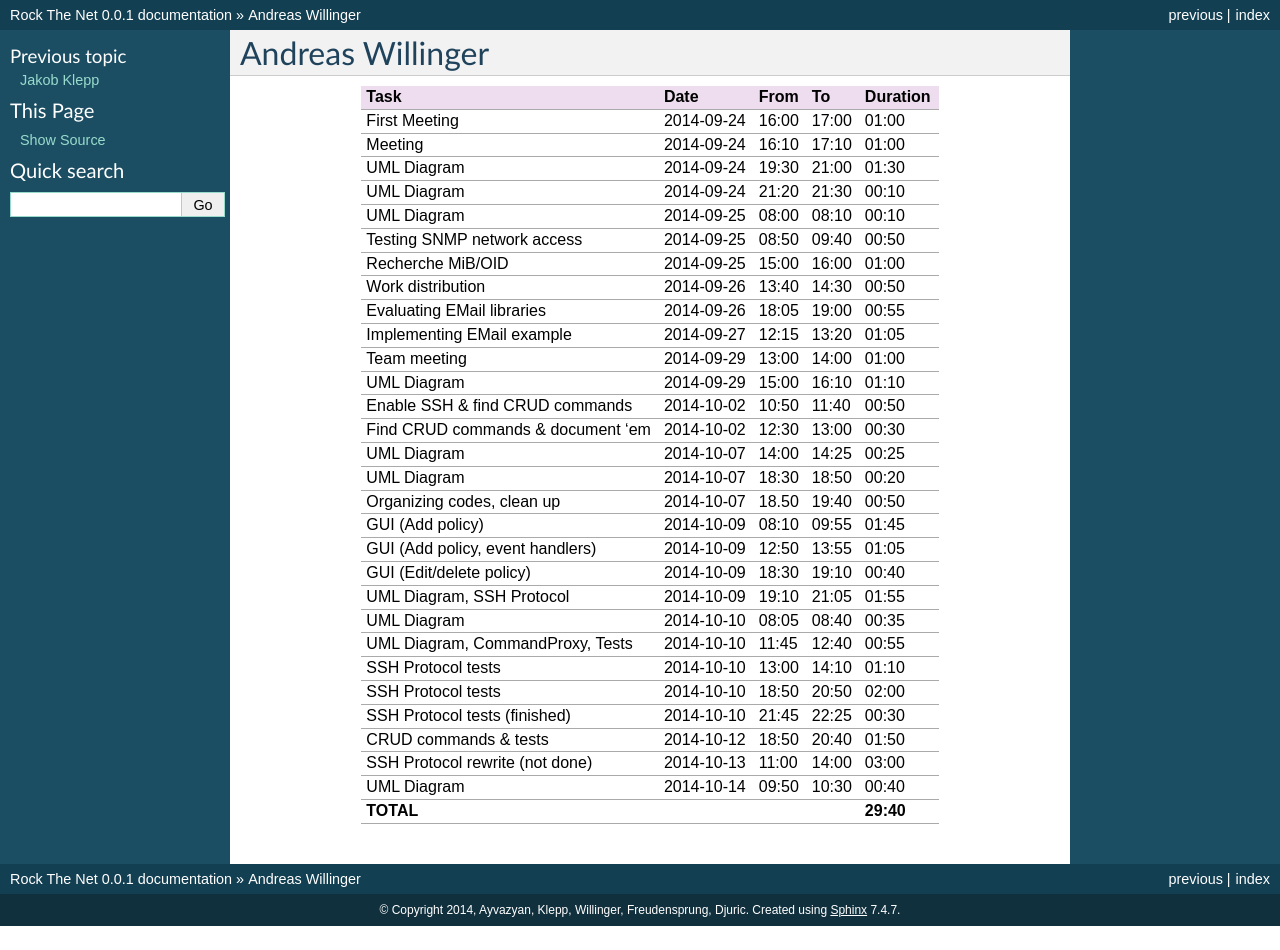
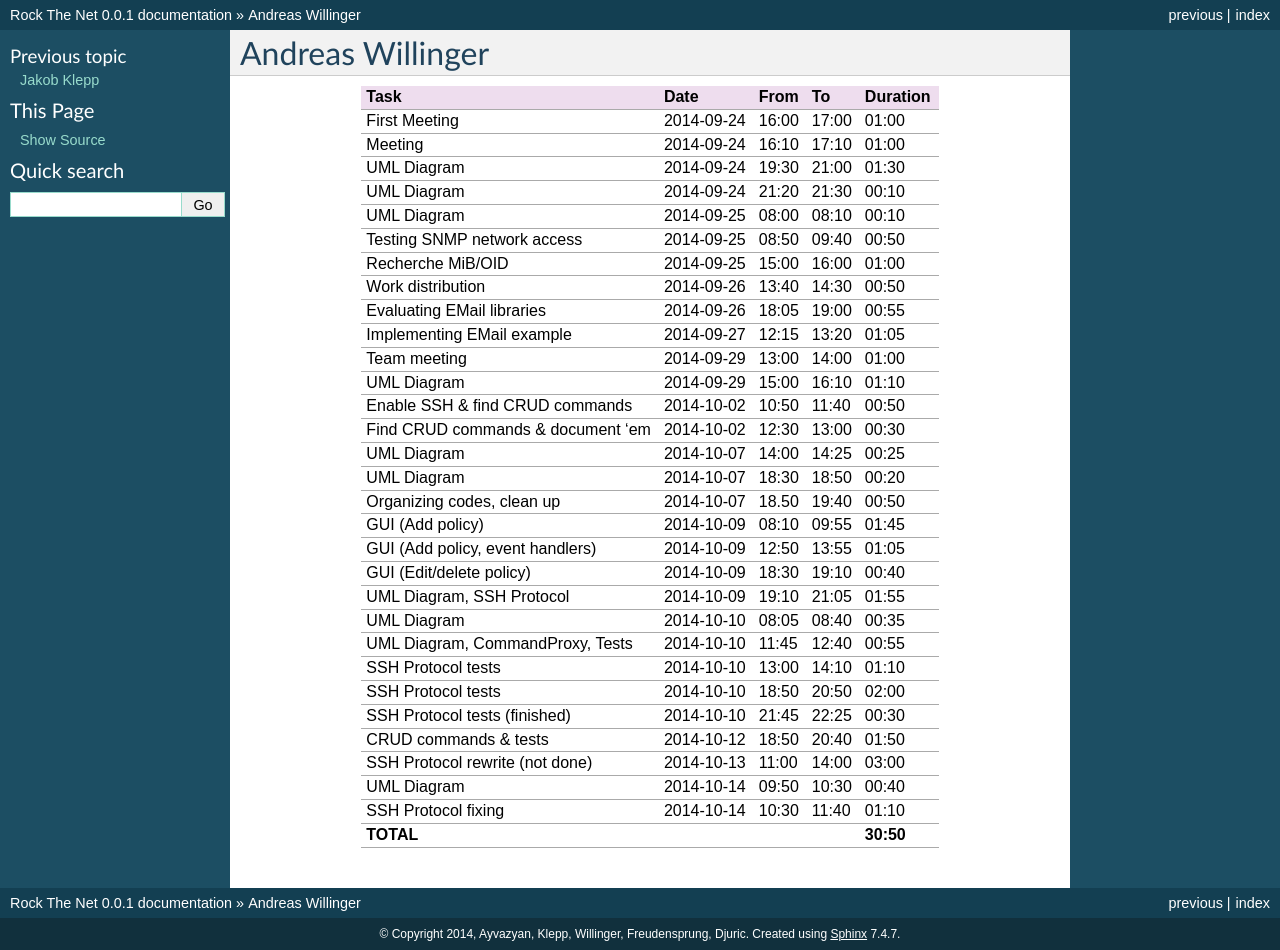
Before and after one commit to aayvazyan-tgm/RouterManagementProject_RockTheNet, a Sphinx documentation site: the page built from docs/timerecording_willinger.rst, in a window 1280 px wide. Built offline with Sphinx 7.4.7, drawn with Linux system fonts in a browser that asks for light colours; before the commit the page ends 926 px from its top, so only the background shows below that.

Commit message:
Updated timerecording

```diff
--- a/docs/timerecording_willinger.rst
+++ b/docs/timerecording_willinger.rst
@@ -33,5 +33,6 @@ SSH Protocol tests (finished)     2014-10-10 21:45 22:25   00:30
 CRUD commands & tests             2014-10-12 18:50 20:40   01:50
 SSH Protocol rewrite (not done)   2014-10-13 11:00 14:00   03:00
 UML Diagram                       2014-10-14 09:50 10:30   00:40
-**TOTAL**                                                **29:40**
+SSH Protocol fixing               2014-10-14 10:30 11:40   01:10
+**TOTAL**                                                **30:50**
 ================================= ========== ===== ===== =========
```
